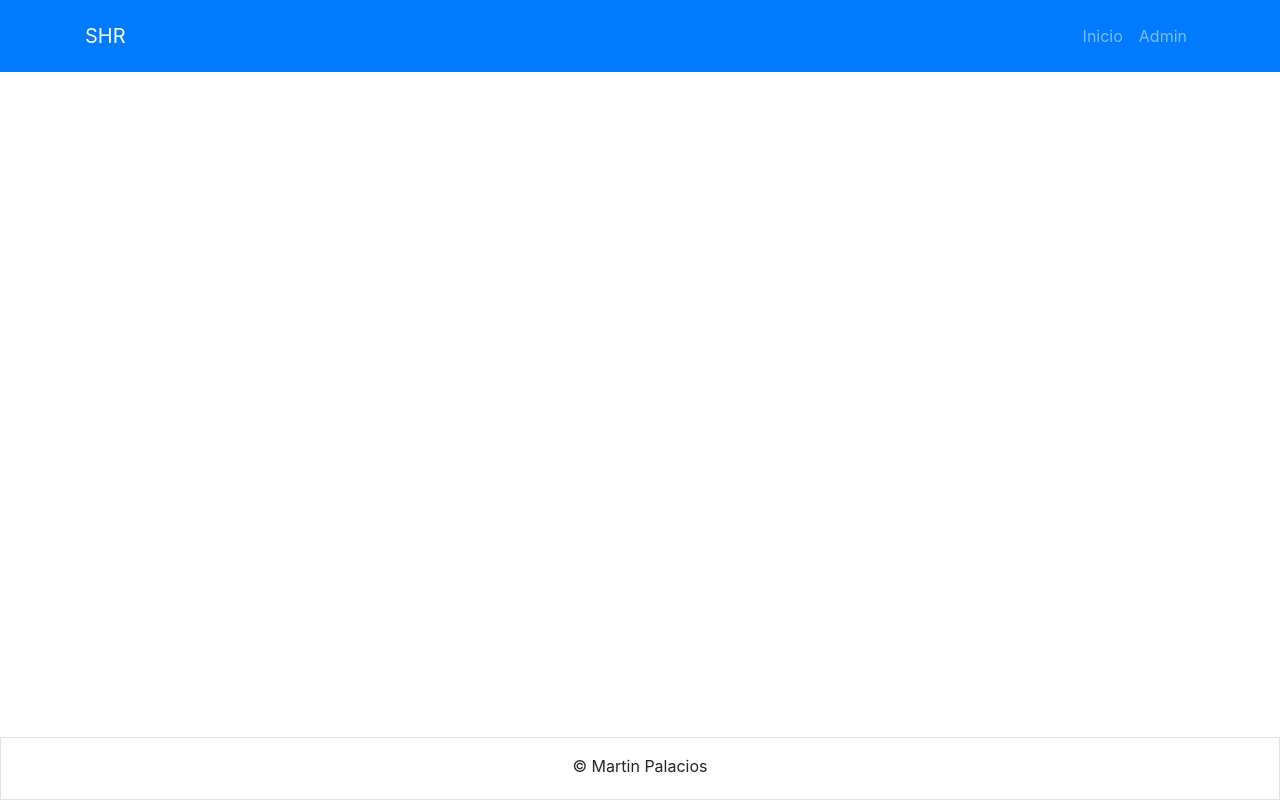
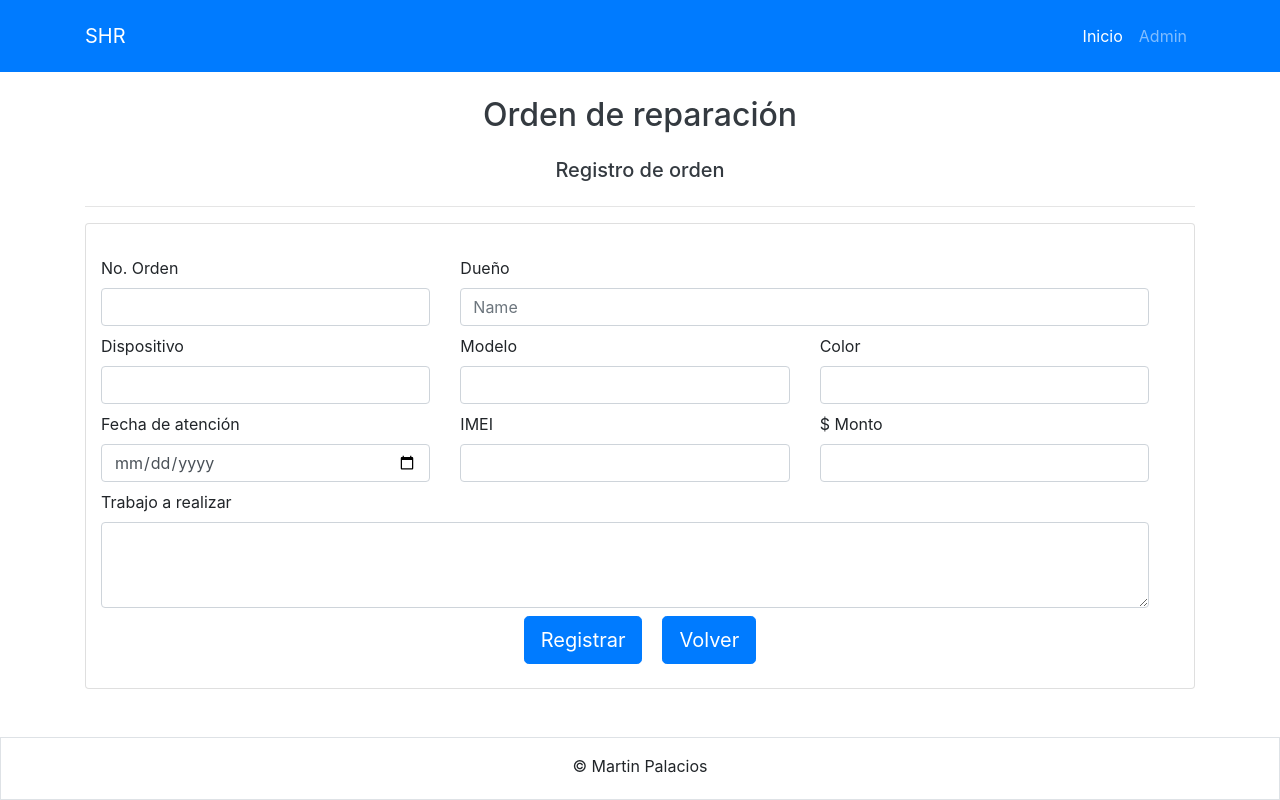
Before and after one commit to ibpalacios/Angular_SHR, an Angular app: page /order-regist in a window 1280 px wide. Before the commit this address led to /. Built offline with nearby package versions, Linux system fonts and the light colour scheme.

Commit message:
SHR - Se agregaron los archivos HTML, pantallas de Order-module (order-edit y order-regist)

```diff
--- a/src/app/app-routing.module.ts
+++ b/src/app/app-routing.module.ts
@@ -8,7 +8,8 @@ import { ClientListComponent } from './pages/client-module/client-list/client-li
 import { TrackingOrderListComponent } from './pages/order-tracking-module/tracking-order-list/tracking-order-list.component';
 import { DeviceDeliveryListComponent } from './pages/device-module/device-delivery-list/device-delivery-list.component';
 import { DeviceDeliveryOperationComponent } from './pages/device-module/device-delivery-operation/device-delivery-operation.component';
-
+import { OrderRegistComponent } from './pages/order-module/order-regist/order-regist.component';
+import { OrderEditComponent } from './pages/order-module/order-edit/order-edit.component';
 
 
 const routes: Routes = [
@@ -19,6 +20,8 @@ const routes: Routes = [
   { path: 'tracking-order-list', component: TrackingOrderListComponent},
   { path: 'device-delivery-list', component: DeviceDeliveryListComponent},
   { path: 'device-delivery-operation', component: DeviceDeliveryOperationComponent},
+  { path: 'order-regist', component: OrderRegistComponent},
+  { path: 'order-edit', component: OrderEditComponent},
   { path: '', pathMatch: 'full', redirectTo: 'principal' }
 
 ];
--- a/src/app/pages/order-module/order-edit/order-edit.component.html
+++ b/src/app/pages/order-module/order-edit/order-edit.component.html
@@ -1 +1,97 @@
-<p>order-edit works!</p>
+<h2 class="text-center text-dark m-4">Orden de reparación</h2>
+<h5 class="text-center text-dark m-4">Editar orden</h5>
+<hr>
+
+<div class="card">
+    <div class="row">
+
+        <div class="col-md-12">
+            <form>
+                <div class="row container mt-4">
+
+                    <div class="col-md-4 mt-2">
+                        <label>No. Orden</label>
+                        <div>
+                            <input  class="form-control mr-sm-2" type="search" >
+                        </div>
+                    </div>
+
+                     <!-- se muestra el listado con busqueda -->
+
+                    <div class="col-md-8 mt-2">
+                        <form>
+                            <label>Dueño</label>
+                            <input class="form-control" list="datalistOptions" id="exampleDataList" placeholder="Name">
+
+                            <datalist id="datalistOptions">
+                                <option value="Nombre">
+                            </datalist>
+                        </form>
+                    </div>
+
+                    <div class="col-md-4 mt-2">
+                        <label>Dispositivo</label>
+                        <input type="dispositivo" class="form-control" id="inputDispositivo">
+                    </div>
+
+                    <div class="col-md-4 mt-2">
+                        <label>Modelo</label>
+                        <input type="modelo" class="form-control" id="inputModelo">
+                    </div>
+
+                    <div class="col-md-4 mt-2">
+                        <label>Color</label>
+                        <input type="colors" class="form-control" id="inputColor">
+                    </div>
+
+                    <div class="col-md-4 mt-2">
+                        <label>Fecha de atención</label>
+                        <input type="date" name="bday" max="3000-12-31"
+                               min="1000-01-01" class="form-control">
+                    </div>
+
+                    <div class="col-md-4 mt-2">
+                        <label>IMEI</label>
+                        <input type="Imei" class="form-control" id="inputImei">
+                    </div>
+
+                    <div class="col-md-4 mt-2">
+                        <label> $ Monto</label>
+                        <input type="Monto" class="form-control" id="inputMonto">
+                    </div>
+
+                    <div class="col-md-12 mt-2">
+                        <label>Trabajo a realizar</label>
+                        <textarea class="form-control" id="exampleFormControlTextarea1" rows="3"></textarea>
+                    </div>
+                </div>
+
+                <div class="container mt-2">
+                    <div class="row">
+                        <div class="mx-auto">
+
+                                <button  type="button" class="btn btn-primary btn-lg justify-content-start">Registrar</button>
+
+                                <button type="button" class="btn btn-primary btn-lg justify-content-end" style="margin-left:20px">Volver</button>
+                        </div>
+                    </div>
+                </div>
+
+
+                <div class="row container mt-4">
+                    <div class="container small">
+                        <div class="row fadeIn">
+                            <div class="col-12">
+
+
+                                <!-- <div class="mt-4 float-right fadeIn ">
+                                    <pagination-controls (pageChange)="pageActual=$event" previousLabel="Anterior" nextLabel="Siguiente"></pagination-controls>
+                                </div> -->
+                            </div>
+                        </div>
+                    </div>
+                </div>
+            </form>
+        </div>
+    </div>
+</div>
--- a/src/app/pages/order-module/order-regist/order-regist.component.html
+++ b/src/app/pages/order-module/order-regist/order-regist.component.html
@@ -1 +1,97 @@
-<p>order-regist works!</p>
+<h2 class="text-center text-dark m-4">Orden de reparación</h2>
+<h5 class="text-center text-dark m-4">Registro de orden</h5>
+<hr>
+
+<div class="card">
+    <div class="row">
+
+        <div class="col-md-12">
+            <form>
+                <div class="row container mt-4">
+
+                    <div class="col-md-4 mt-2">
+                        <label>No. Orden</label>
+                        <div>
+                            <input  class="form-control mr-sm-2" type="search" >
+                        </div>
+                    </div>
+
+                     <!-- se muestra el listado con busqueda -->
+
+                    <div class="col-md-8 mt-2">
+                        <form>
+                            <label>Dueño</label>
+                            <input class="form-control" list="datalistOptions" id="exampleDataList" placeholder="Name">
+
+                            <datalist id="datalistOptions">
+                                <option value="Nombre">
+                            </datalist>
+                        </form>
+                    </div>
+
+                    <div class="col-md-4 mt-2">
+                        <label>Dispositivo</label>
+                        <input type="dispositivo" class="form-control" id="inputDispositivo">
+                    </div>
+
+                    <div class="col-md-4 mt-2">
+                        <label>Modelo</label>
+                        <input type="modelo" class="form-control" id="inputModelo">
+                    </div>
+
+                    <div class="col-md-4 mt-2">
+                        <label>Color</label>
+                        <input type="colors" class="form-control" id="inputColor">
+                    </div>
+
+                    <div class="col-md-4 mt-2">
+                        <label>Fecha de atención</label>
+                        <input type="date" name="bday" max="3000-12-31"
+                               min="1000-01-01" class="form-control">
+                    </div>
+
+                    <div class="col-md-4 mt-2">
+                        <label>IMEI</label>
+                        <input type="Imei" class="form-control" id="inputImei">
+                    </div>
+
+                    <div class="col-md-4 mt-2">
+                        <label> $ Monto</label>
+                        <input type="Monto" class="form-control" id="inputMonto">
+                    </div>
+
+                    <div class="col-md-12 mt-2">
+                        <label>Trabajo a realizar</label>
+                        <textarea class="form-control" id="exampleFormControlTextarea1" rows="3"></textarea>
+                    </div>
+                </div>
+
+                <div class="container mt-2">
+                    <div class="row">
+                        <div class="mx-auto">
+
+                                <button  type="button" class="btn btn-primary btn-lg justify-content-start">Registrar</button>
+
+                                <button type="button" class="btn btn-primary btn-lg justify-content-end" style="margin-left:20px">Volver</button>
+                        </div>
+                    </div>
+                </div>
+
+
+                <div class="row container mt-4">
+                    <div class="container small">
+                        <div class="row fadeIn">
+                            <div class="col-12">
+
+
+                                <!-- <div class="mt-4 float-right fadeIn ">
+                                    <pagination-controls (pageChange)="pageActual=$event" previousLabel="Anterior" nextLabel="Siguiente"></pagination-controls>
+                                </div> -->
+                            </div>
+                        </div>
+                    </div>
+                </div>
+            </form>
+        </div>
+    </div>
+</div>
```
